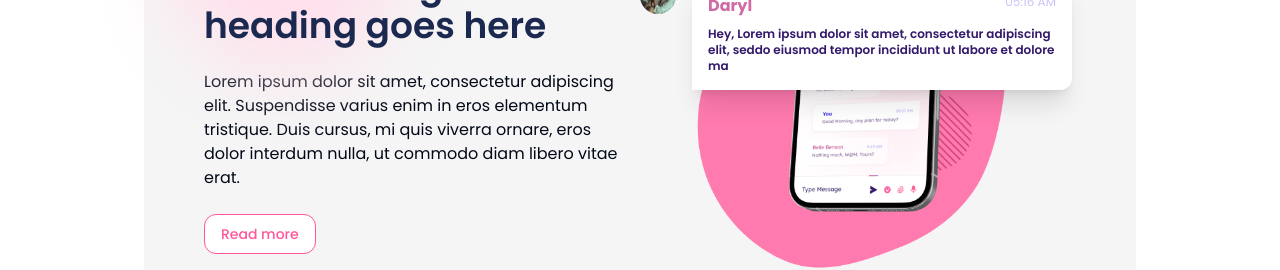
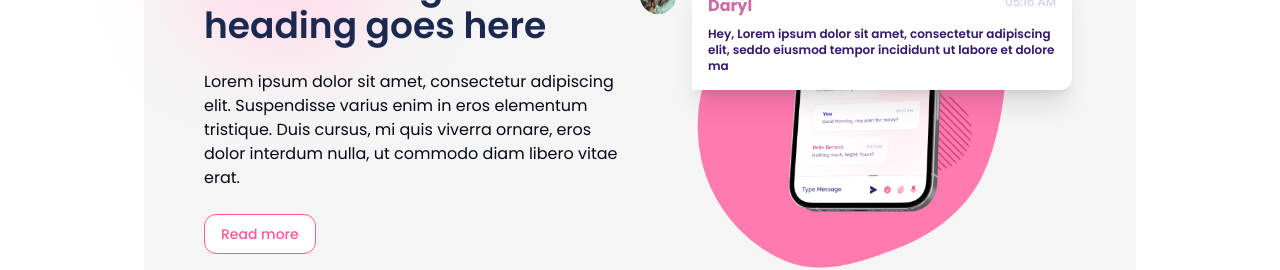
Before and after one commit to rv100101/muft, a React (Vite) app: page / in a window 1280 px wide. Shown: the part 261-531 px from the top of the page. Built offline with nearby package versions, Linux system fonts and the light colour scheme.

Commit message:
fix: z index

```diff
--- a/src/components/hero.tsx
+++ b/src/components/hero.tsx
@@ -57,7 +57,7 @@ const Hero = () => {
           <h1 className="z-20 text-3xl md:text-4xl font-semibold text-secondary">
             Medium length section heading goes here
           </h1>
-          <p>
+          <p className="z-20">
             Lorem ipsum dolor sit amet, consectetur adipiscing elit. Suspendisse
             varius enim in eros elementum tristique. Duis cursus, mi quis
             viverra ornare, eros dolor interdum nulla, ut commodo diam libero
```
